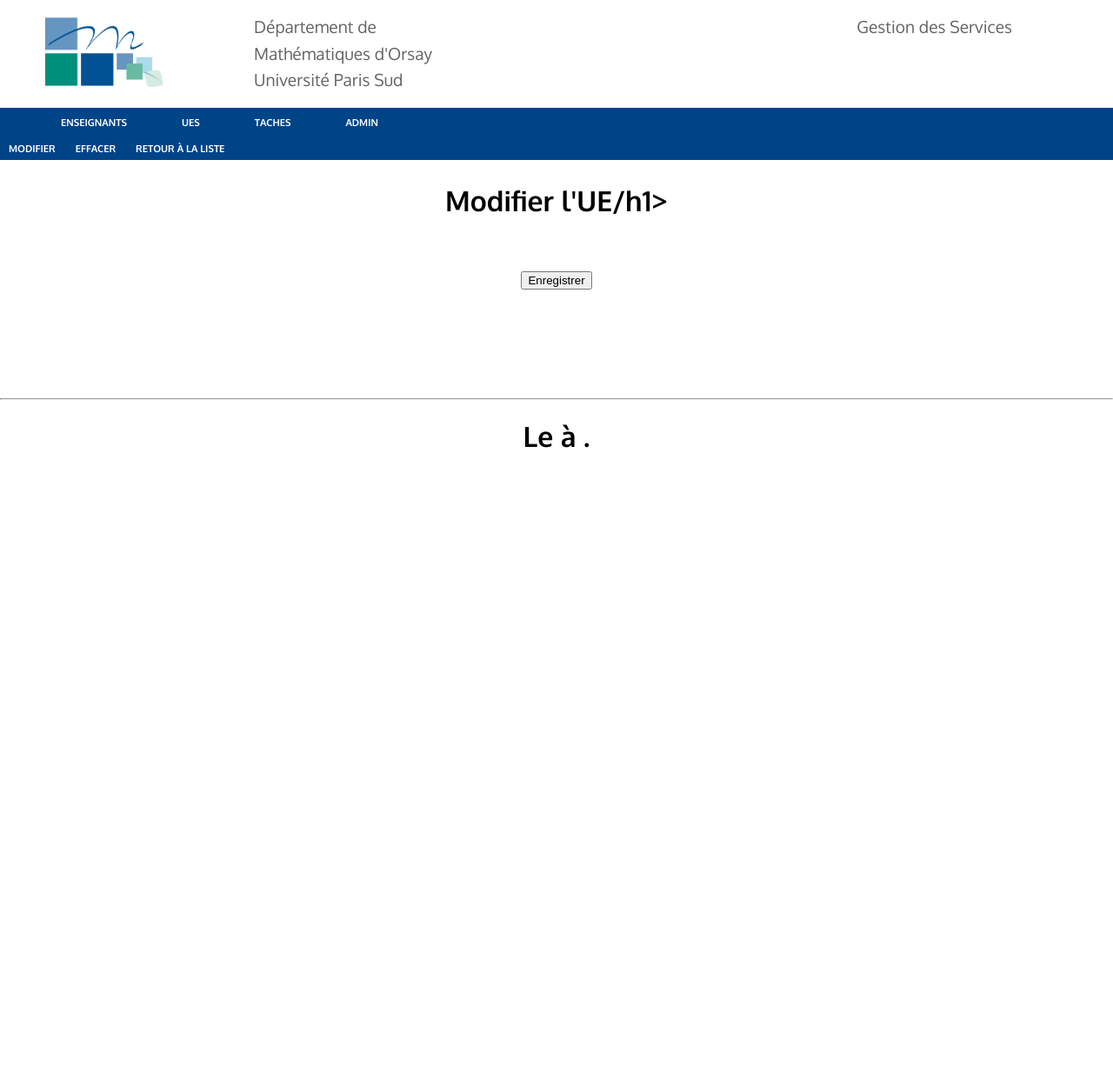
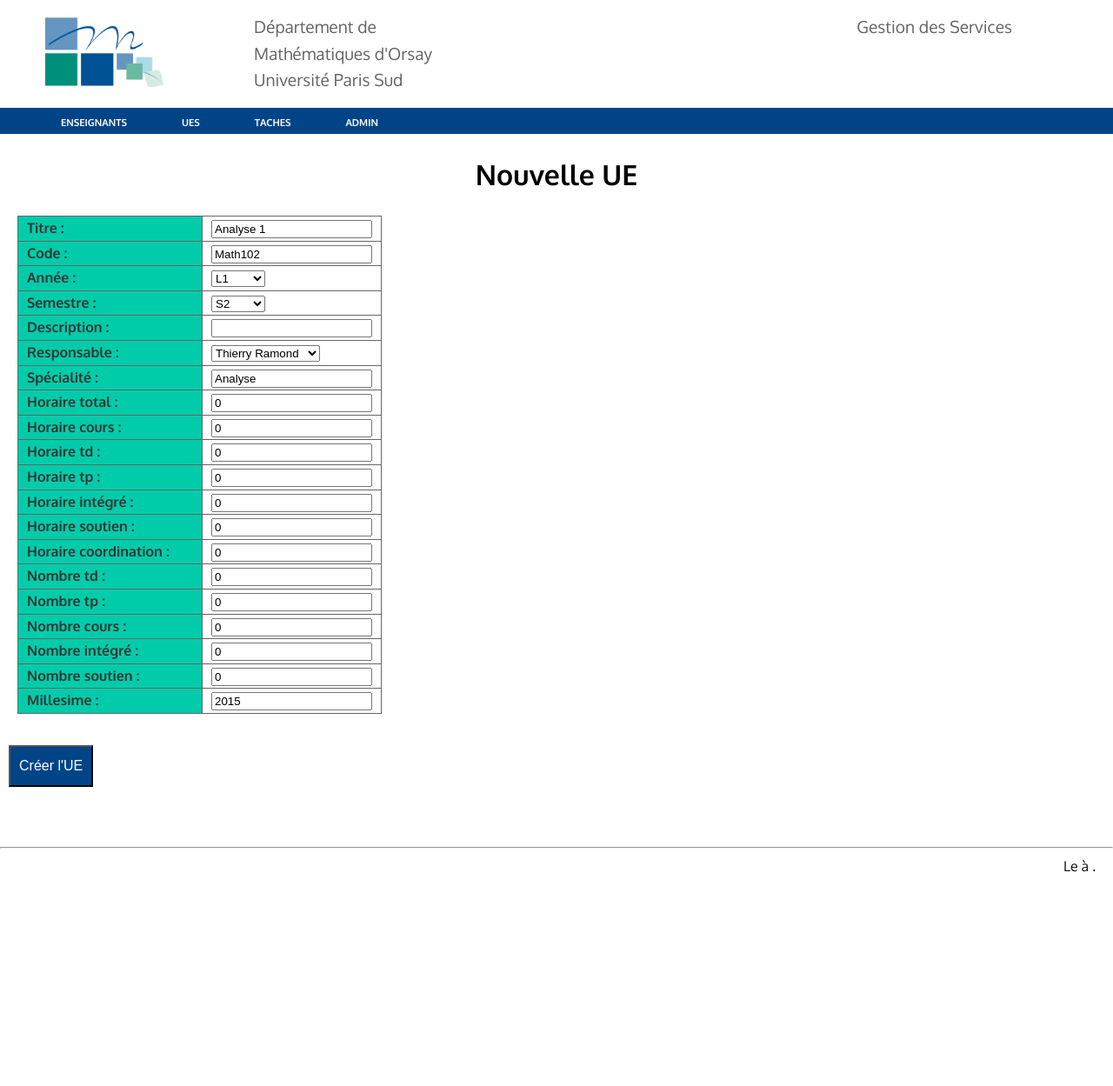
Before and after one commit to thierryramond/trServ, a Django app: page /ue/update/1 in a window 1280 px wide. Shown: the top 1249 px of the page at 87% size. Run offline with Django 3.2, Linux system fonts and the light colour scheme; data comes from the database, SQL or seed files in the repository; both versions use the stored data as it was after the commit; parts of the project's set-up code (start-up, migrations or seed data) failed here and were passed over.

Commit message:
améliorations enseignant (liste/nouveau/effacer/afficher)

```diff
--- a/trServ/services/models.py
+++ b/trServ/services/models.py
@@ -3,8 +3,15 @@
 from django.core.urlresolvers import reverse
 from django.utils import timezone
 
+#----------------------------------------------------------------------------------------------
+# Listes
 
-# Create your models here.
+nature_tache = (('TD','TD'),('Cours','Cours'),('Intégré','Intégré'),('TP','TP'),)
+année = (('00','00'),('L1','L1'),('L2','L2'),('L3','L3'),('M1','M1'),('M2','M2'),('D','D'))
+semestre = (('S1','S1'),('S2','S2'),('S3','S3'),('S4','S4'),('S5','S5'),('S6','S6'))
+
+#----------------------------------------------------------------------------------------------
+# Table des enseignants
 
 class Enseignant(models.Model):
     nom = models.CharField(max_length = 100)
@@ -47,27 +54,30 @@
         return reverse('enseignant-view', kwargs={'pk': self.id})
 
 
+#----------------------------------------------------------------------------------------------
+# Table des UEs
+
 class Ue(models.Model):
     titre = models.CharField(max_length = 100)
     code = models.CharField(max_length = 20)
-    année = models.CharField(max_length = 20)
-    semestre = models.CharField(max_length = 20)
-    description = models.CharField(max_length = 255)
+    année = models.CharField(max_length = 20, choices = année)
+    semestre = models.CharField(max_length = 20, choices = semestre)
+    description = models.CharField(max_length = 255, blank=True, null=True)
     responsable = models.ForeignKey(Enseignant)
-    spécialité = models.CharField(max_length = 20)
-    horaire_total = models.IntegerField()
-    horaire_cours = models.IntegerField()
-    horaire_td = models.IntegerField()
-    horaire_tp = models.IntegerField()
-    horaire_intégré = models.IntegerField()
-    horaire_soutien = models.IntegerField()
-    horaire_coordination = models.IntegerField()
-    nombre_td = models.IntegerField()
-    nombre_tp = models.IntegerField()
-    nombre_cours = models.IntegerField()
-    nombre_intégré = models.IntegerField()
-    nombre_soutien = models.IntegerField()
-    millesime = models.IntegerField()
+    spécialité = models.CharField(max_length = 20,blank=True, null=True)
+    horaire_total = models.IntegerField(default=0)
+    horaire_cours = models.IntegerField(default=0)
+    horaire_td = models.IntegerField(default=0)
+    horaire_tp = models.IntegerField(default=0)
+    horaire_intégré = models.IntegerField(default=0)
+    horaire_soutien = models.IntegerField(default=0)
+    horaire_coordination = models.IntegerField(default=0)
+    nombre_td = models.IntegerField(default=0)
+    nombre_tp = models.IntegerField(default=0)
+    nombre_cours = models.IntegerField(default=0)
+    nombre_intégré = models.IntegerField(default=0)
+    nombre_soutien = models.IntegerField(default=0)
+    millesime = models.IntegerField(default=timezone.now().year)
 
     def __str__(self):
         return ('{0} - {1}'.format(self.code, self.titre))
@@ -79,7 +89,9 @@
         unique_together = ( 'code', 'millesime')
 
 
-nature_tache = (('TD','TD'),('Cours','Cours'),('Intégré','Intégré'),('TP','TP'),)
+
+#----------------------------------------------------------------------------------------------
+# Table des tache
 
 
 class Tache(models.Model):
--- a/trServ/services/static/services/trstyle.css
+++ b/trServ/services/static/services/trstyle.css
@@ -30,13 +30,21 @@
 	color: rgba(100,100,100,1);
 	font-size: 1em;
 	border-top: rgba(0, 68, 136,.7) solid 0px;
-
 }
 
 a
 {
 	color: rgba(100,100,100,1);
 	text-decoration: none;
+	font-style: bold;
+
+}
+
+td a
+{
+	color: rgba(100,100,100,1);
+	text-decoration: underline;
+	font-style: bold;
 
 }
 
@@ -91,7 +99,16 @@
 	padding-right: 5%;
 }
 
-
+footer{
+	display: flex;
+	display: -webkit-flex;
+	flex-flow:column;
+	-webkit-flex-flow: column;
+	align-content: flex-end;
+	-webkit-align-content:  flex-end;
+	padding-right: 20px;
+	text-align: right;
+}
 
 
 
@@ -123,13 +140,14 @@
 th{
 	border: 1px solid #666;
 	width: 100px;
-	text-decoration: bold;
+	font-style: bold;
 	color:#333;
 	background-color: #0CA;
 }
 
 th a{
 	text-decoration: none;
+	font-style: bold;
 }
 
 nav
@@ -178,11 +196,42 @@
 	text-decoration: none;
 }
 
+input[type=submit]{
+	display: inline-block;
+	height: 48px;
+	margin: 10px;
+	padding: 10px;
+	font-size: 1em;
+	text-decoration: none;
+	background-color: rgba(0, 68, 136,1);
+	color: rgba(255,255,255,1);
+}
+
 bouton a{
 	display: inline-block;
 	height: 22px;
 	margin: 20px;
 	padding: 10px;
+	text-decoration: none;
 	background-color: rgba(0, 68, 136,1);
 	color: rgba(255,255,255,1);
 }
+
+bouton_rouge a{
+	display: inline-block;
+	height: 22px;
+	margin: 20px;
+	padding: 10px;
+	background-color: rgba(200, 0, 0, 1);
+	color: rgba(255,255,255,1);
+}
+
+form th{
+	padding-left: 10px;
+	width:200px;
+	text-align: left;
+}
+
+form td{
+	padding-right: 10px;
+}
--- a/trServ/services/templates/base.html
+++ b/trServ/services/templates/base.html
@@ -49,6 +49,8 @@
 <br>
 <br>
 <hr>
+<footer>
 Le {{datetime|date:"DATE_FORMAT"}} à {{datetime|time:"TIME_FORMAT"}}.
+</footer>
 </body>
 </html>
--- a/trServ/services/templates/ue_edit.html
+++ b/trServ/services/templates/ue_edit.html
@@ -1,33 +1,16 @@
 {% extends "base.html" %}
 
 {% block content %}
-<nav>
-{% if ue.id %}
-<a href="{% url "ue-edit" pk=ue.id %}">
-  Modifier
-</a>
-<a href="{% url "ue-delete" pk=ue.id %}">Effacer</a>
-{% endif %}
-
-<a href="{% url "ues" %}">retour à la liste</a>
-</nav>
-
-{% if ue.id %}
-<h1>Modifier l'UE/h1>
-{% else %}
-<h1>Nouvelle UE</h1>
-{% endif %}
 
 
-<form action="{{ action }}" method="POST">
-  {% csrf_token %}
+<h1>Nouvelle UE</h1>
 
-<ul>
-{% for zouzou in object_list %}
-<li>zouzou.title</li>
-{% endfor %}
-</ul>
-<input id="save_ue" type="submit" value="Enregistrer" />
+
+
+<form action="" method="post">{% csrf_token %}
+    <table>{{ form.as_table}}</table>
+    <br>
+    <input type="submit" value="Créer l'UE" />
 </form>
 
 {% endblock %}
--- a/trServ/services/views.py
+++ b/trServ/services/views.py
@@ -140,7 +140,8 @@
 class CreateUeView(CreateView):
     model = Ue
     template_name = 'ue_edit.html'
-    form_class = UeForm
+    fields = '__all__'
+
 
 
     def get_success_url(self):
@@ -291,7 +292,7 @@
 class UpdateEnseignantView(UpdateView):
 
     model = Enseignant
-    template_name = 'edit_enseignant.html'
+    template_name = 'enseignant_edit.html'
     form_class = forms.EnseignantForm
 
     def get_success_url(self):
@@ -300,6 +301,7 @@
     def get_context_data(self, **kwargs):
         context = super(UpdateEnseignantView, self).get_context_data(**kwargs)
         context['action'] = reverse('enseignant-edit', kwargs={'pk': self.get_object().id})
+        context['datetime'] = timezone.now()
         return context
 
 # Effacer un enseignant
```
Also changed, not shown: trServ/services/templates/enseignant1_list.html (deleted, +0 -42 lines), trServ/services/templates/enseignant_detail.html (+5 -4 lines), trServ/services/templates/enseignant_edit.html (+7 -28 lines), trServ/services/templates/ue_detail.html (+3 -20 lines), trServ/services/templates/un_ens.html (deleted, +0 -60 lines), trServ/db.sqlite3.
